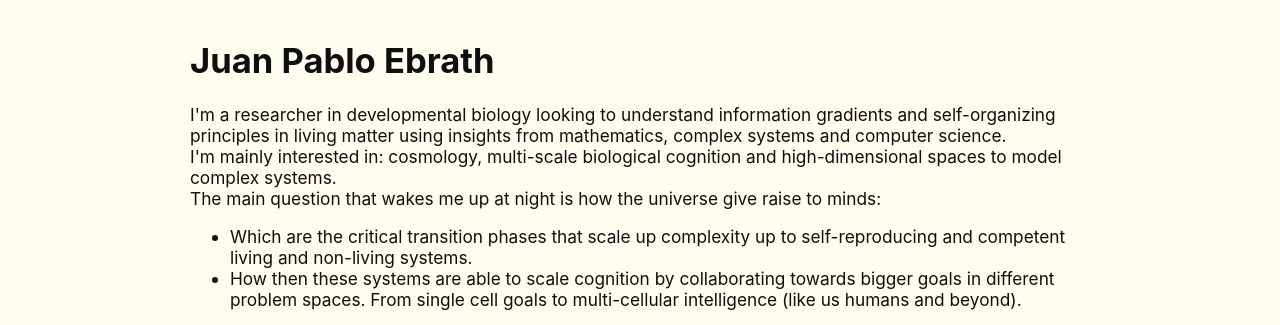
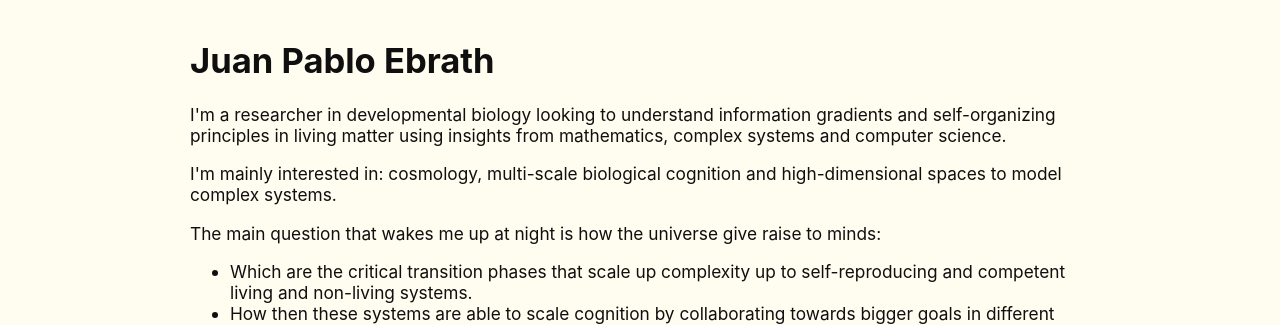
Before and after one commit to JPGarzonE/understanding, a plain HTML site: page index.html in a window 1280 px wide. Shown: the top 325 px of the page. Drawn offline with Linux system fonts and the light colour scheme.

Commit message:
Couple of small chages

```diff
--- a/index.html
+++ b/index.html
@@ -10,7 +10,7 @@
 
   <body>
 
-    <div class="submain">
+    <div class="submain overview">
 
       <h1>Juan Pablo Ebrath</h1>
 
--- a/style.css
+++ b/style.css
@@ -79,6 +79,10 @@ figure {
 	margin: 0 auto;
 }
 
+.overview p {
+	margin-block: 1em;
+}
+
 hr {
     height: 1px;
     background-image: -webkit-linear-gradient(left, rgba(0, 0, 0, 0), rgba(0, 0, 0, 0.75), rgba(0, 0, 0, 0));
```
